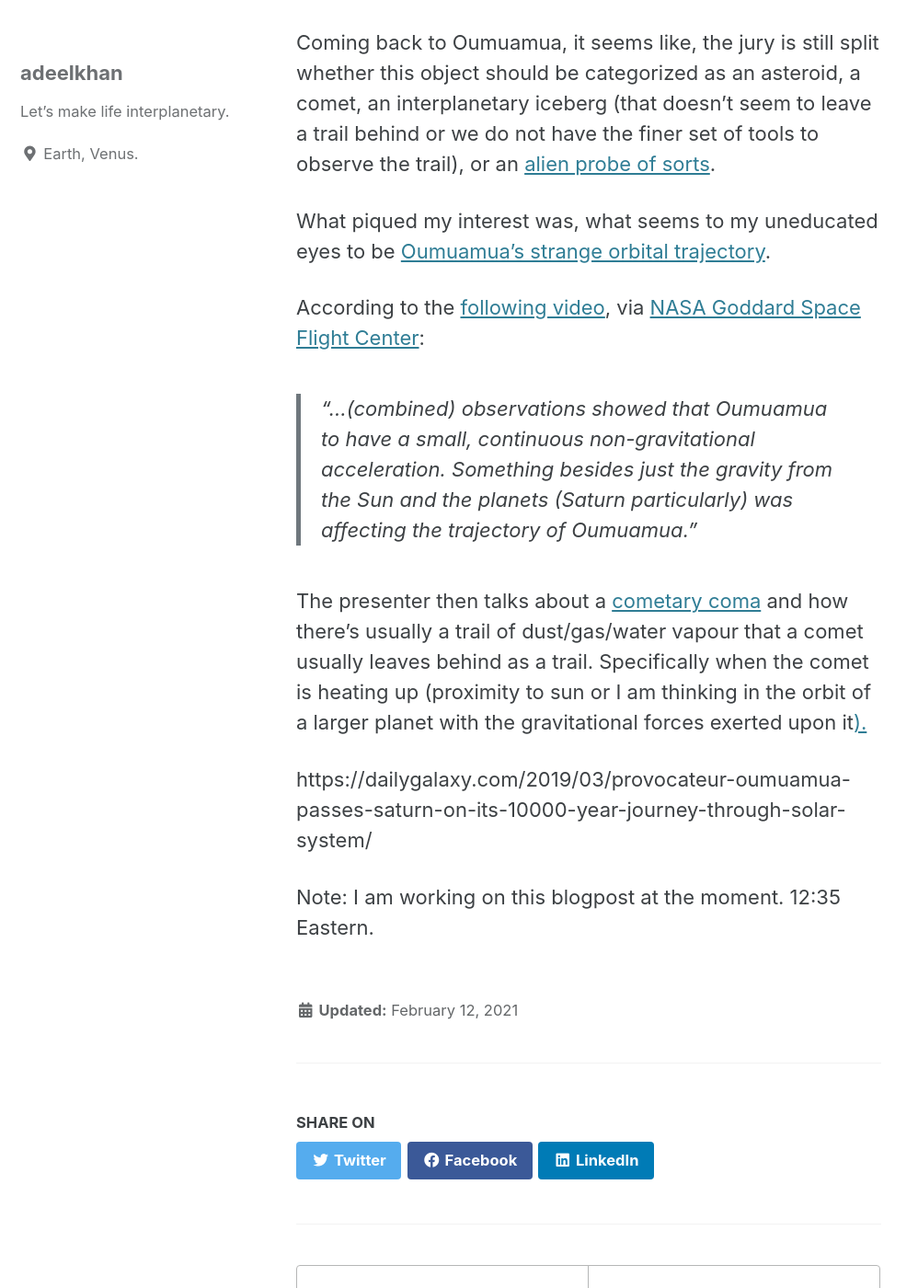
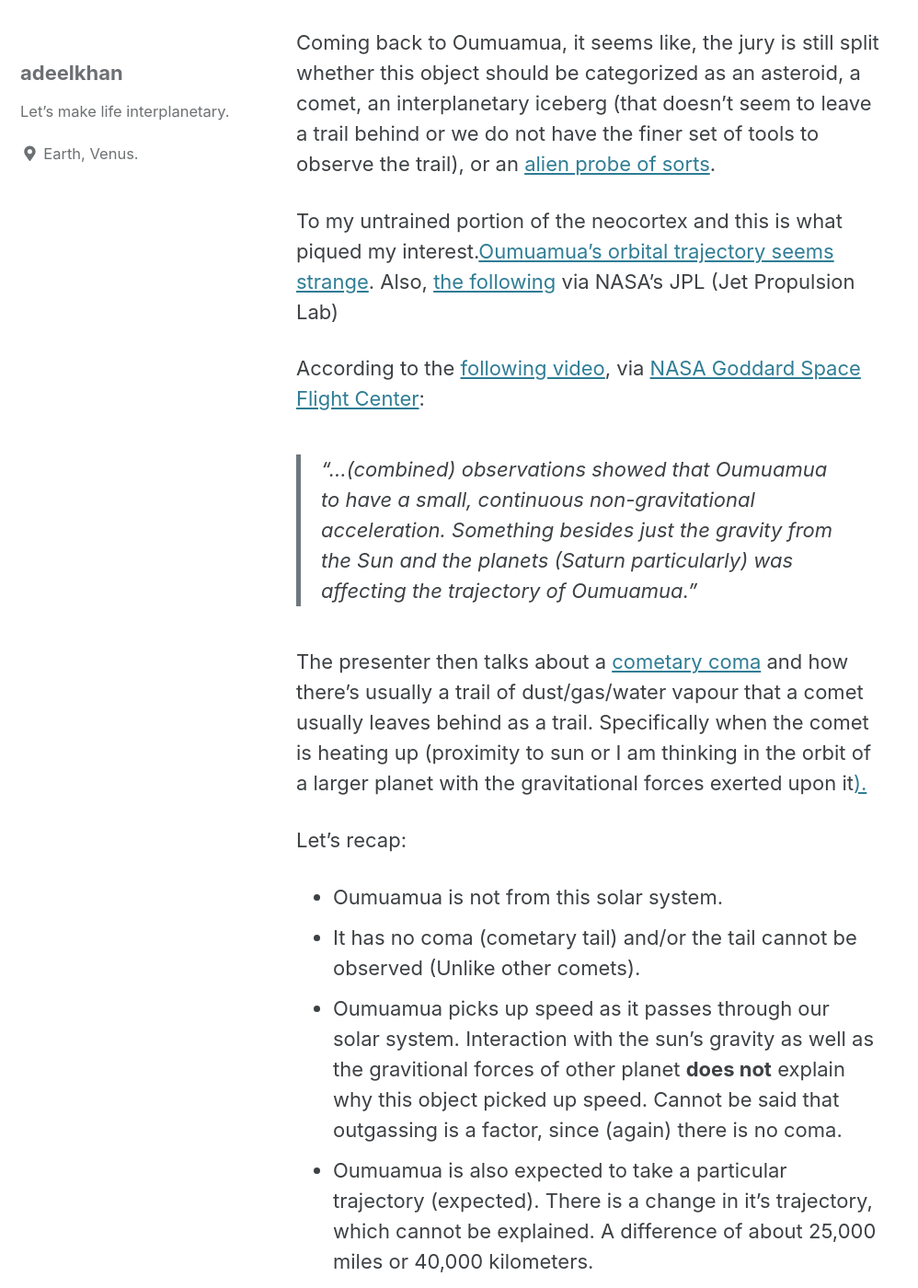
Before and after one commit to stellardreams/stellardreams.github.io, a Jekyll site: the page built from _posts/2021-02-12-Interstellar-Objects.md, in a window 1280 px wide and 1400 px high, scrolled down 586 px. Shown: the whole window at 92% size, without its empty margins (0-998 px from the left). Built offline with Jekyll 4.4.1, drawn with Linux system fonts in a browser that asks for light colours; cached includes are drawn as plain includes.

Commit message:
Update 2021-02-12-Interstellar-Objects.md
Saving work.

```diff
--- a/_posts/2021-02-12-Interstellar-Objects.md
+++ b/_posts/2021-02-12-Interstellar-Objects.md
@@ -6,14 +6,21 @@ I've spent a little bit more time reading up on Oumuamua, so I will mostly write
 
 Coming back to Oumuamua, it seems like, the jury is still split whether this object should be categorized as an asteroid, a comet, an interplanetary iceberg (that doesn't seem to leave a trail behind or we do not have the finer set of tools to observe the trail), or an [alien probe of sorts](https://en.wikipedia.org/wiki/Avi_Loeb#%CA%BBOumuamua).
 
-What piqued my interest was, what seems to my uneducated eyes to be [Oumuamua's strange orbital trajectory](https://en.wikipedia.org/wiki/%CA%BBOumuamua#/media/File:Comet_20171025-16_gif.gif).
+To my untrained portion of the neocortex and this is what piqued my interest.[Oumuamua's orbital trajectory seems strange](https://en.wikipedia.org/wiki/%CA%BBOumuamua#/media/File:Comet_20171025-16_gif.gif). Also, [the following](https://youtu.be/H62WsztrGi0) via NASA's JPL (Jet Propulsion Lab)
+
 
 According to the [following video](https://youtu.be/PYxhxUik5PY?t=53), via [NASA Goddard Space Flight Center](https://www.nasa.gov/content/goddard-missions-present):
 >"...(combined) observations showed that Oumuamua to have a small, continuous non-gravitational acceleration. Something besides just the gravity from the Sun and the planets (Saturn particularly) was affecting the trajectory of Oumuamua."
 
 The presenter then talks about a [cometary coma](https://en.wikipedia.org/wiki/Coma_(cometary)) and how there's usually a trail of dust/gas/water vapour that a comet usually leaves behind as a trail. Specifically when the comet is heating up (proximity to sun or I am thinking in the orbit of a larger planet with the gravitational forces exerted upon it[).](https://getproofed.com/writing-tips/punctuate-brackets/#:~:text=Always%20place%20periods%20outside%20closing,the%20end%20of%20a%20clause.)
 
-https://dailygalaxy.com/2019/03/provocateur-oumuamua-passes-saturn-on-its-10000-year-journey-through-solar-system/
+Let's recap:
+* Oumuamua is not from this solar system.
+* It has no coma (cometary tail) and/or the tail cannot be observed (Unlike other comets).
+* Oumuamua picks up speed as it passes through our solar system. Interaction with the sun's gravity as well as the gravitional forces of other planet **does not** explain why this object picked up speed. Cannot be said that outgassing is a factor, since (again) there is no coma.
+* Oumuamua is also expected to take a particular trajectory (expected). There is a change in it's trajectory, which cannot be explained. A difference of about 25,000 miles or 40,000 kilometers.
+
+
 
 
 Note: I am working on this blogpost at the moment. 12:35 Eastern.
```
